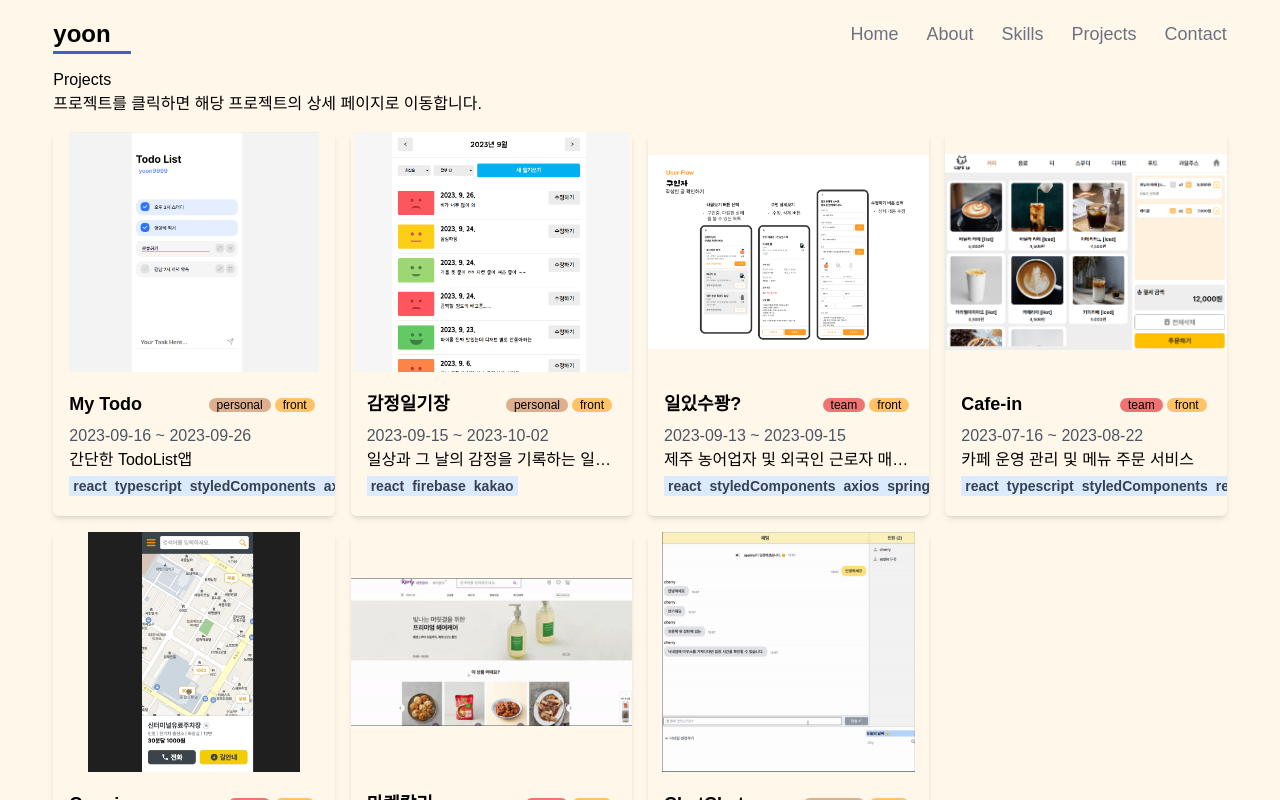
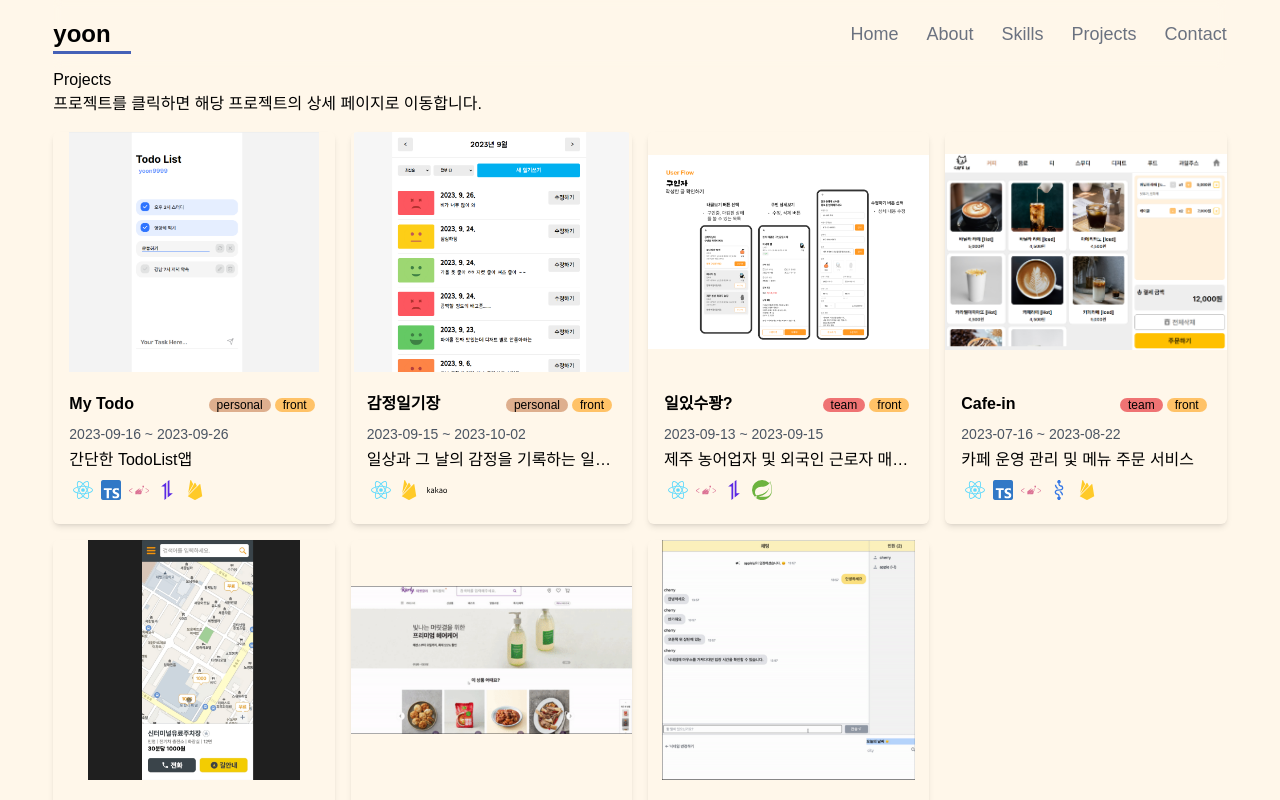
Before and after one commit to eeeyooon/portfolio, a Next.js app: page /projects in a window 1280 px wide. Built offline with nearby package versions, Linux system fonts and the light colour scheme; a web font is replaced by a local one.

Commit message:
style: stacks를 icon으로 변경 및 컴포넌트 스타일링 수정

```diff
--- a/src/components/Projects/ProjectBox.tsx
+++ b/src/components/Projects/ProjectBox.tsx
@@ -1,5 +1,6 @@
 import { Projects } from "@/types/projects";
 import Image from "next/image";
+import StackIcons from "./StackIcons";
 
 type Props = {
   project: Projects;
@@ -35,7 +36,7 @@ export default function ProjectBox({
       </div>
       <div className="text-lg md:text-xl">
         <div className="text-center md:text-left mb-4 mx-6">
-          <h3 className="text-xl md:text-2xl ">{title}</h3>
+          <h3 className="text-xl md:text-2xl font-scoreRegular ">{title}</h3>
           <span className="text-md md:text-base mr-2">{intro}</span>
           {category.map((keyword) => (
             <span
@@ -54,11 +55,9 @@ export default function ProjectBox({
           <p className="text-sm md:text-md text-gray-500 my-1">
             {startDate.toString()} - {endDate.toString()}
           </p>
-          <div className="text-xs font-semibold md:text-sm text-blue_color inline-block">
+          <div className="flex flex-row items-center md:justify-start justify-center text-gray-700 my-2 ">
             {stacks.map((stack) => (
-              <span key={stack} className="mr-2">
-                {stack}
-              </span>
+              <StackIcons key={stack} stack={stack} />
             ))}
           </div>
         </div>
--- a/src/components/Projects/ProjectCard.tsx
+++ b/src/components/Projects/ProjectCard.tsx
@@ -1,6 +1,7 @@
 import { Projects } from "@/types/projects";
 import Link from "next/link";
 import Image from "next/image";
+import StackIcons from "./StackIcons";
 
 type Props = {
   project: Projects;
@@ -21,7 +22,7 @@ export default function ProjectCard({
         />
         <div className="flex flex-col items-start p-4">
           <div className="flex flex-row justify-between w-full items-center mb-1">
-            <h3 className="text-lg font-bold">{title}</h3>
+            <h3 className="text-base md:text-base font-bold">{title}</h3>
             <div className="my-1 ">
               {category.map((tag) => (
                 <span
@@ -39,15 +40,13 @@ export default function ProjectCard({
               ))}
             </div>
           </div>
-          <time className=" text-gray-600 font-sm md:font-base">
+          <p className=" text-gray-600 text-base md:text-sm mb-1">
             {startDate.toString()} ~ {endDate.toString()}
-          </time>
+          </p>
           <p className="w-full truncate">{intro}</p>
-          <div className="font-semibold text-xs md:text-sm text-gray-700 my-1 bg-blue-100 ">
+          <div className="flex flex-row items-center text-xs md:text-sm text-gray-700 my-2 ">
             {stacks.map((stack) => (
-              <span key={stack} className="mx-1">
-                {stack}
-              </span>
+              <StackIcons key={stack} stack={stack} />
             ))}
           </div>
         </div>
--- /dev/null
+++ b/src/components/Projects/StackIcons.tsx
@@ -0,0 +1,16 @@
+import Image from "next/image";
+
+type Props = { stack: string };
+export default function StackIcons({ stack }: Props) {
+  return (
+    <Image
+      key={stack}
+      className="rounded-sm mx-1"
+      src={`/images/icons/${stack}.svg`}
+      alt={stack}
+      priority
+      width={20}
+      height={20}
+    />
+  );
+}
```
